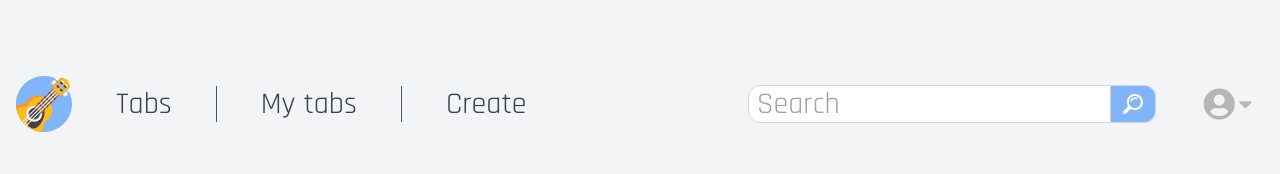
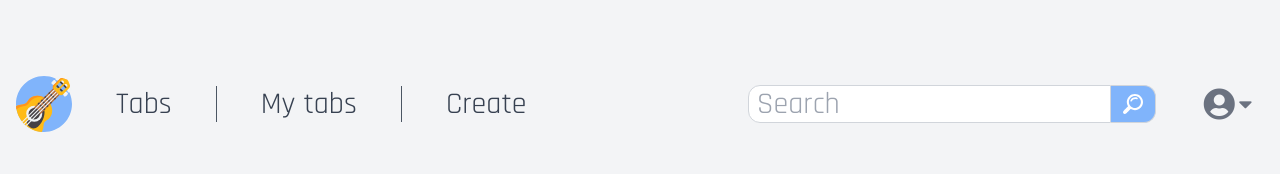
Before and after one commit to anncst/fidis, a React (Create React App) app: page / in a window 1280 px wide. Shown: the top 174 px of the page. Built offline with nearby package versions, Linux system fonts and the light colour scheme; no server answers.

Commit message:
added logout

```diff
--- a/src/App.js
+++ b/src/App.js
@@ -33,7 +33,7 @@ class App extends React.Component{
       <Router>
       <ModalContextProvider>
           <div className="App max-w-screen-2xl mx-auto m-10 min-h-screen p-4">
-            <Navbar />
+            <Navbar profile= {this.state.profile}/>
             <Route exact path="/">
               <h1 className="text-5xl mt-10">Welcome to <span className="text-primary">fidis!</span></h1>
               <div className="flex justify-evenly items-center">
--- a/src/components/Navbar.js
+++ b/src/components/Navbar.js
@@ -3,13 +3,13 @@ import Search from "./navbar/Search";
 import {Link} from "react-router-dom";
 import Account from "./navbar/Account"
 
-function Navbar(){
+function Navbar({profile}){
     return(
         <nav className="flex items-center my-5">
             <Link to="/"><img src="/img/guitar.svg" alt="logo" className="h-14"/></Link>
             <Cards />
             <Search />
-            <Account />
+            <Account profile={profile}/>
         </nav>
         )
 }
--- a/src/components/navbar/Account.js
+++ b/src/components/navbar/Account.js
@@ -1,3 +1,4 @@
+import axios from 'axios';
 import React from 'react';
 import { ModalContext } from '../../contexts/ModalContext';
 
@@ -19,18 +20,28 @@ class Account extends React.Component{
     render(){
         return(
             <div className="ml-10 relative" onBlur={this.hide}>
-                <button className="text-black flex items-center opacity-25 hover:bg-primary px-2 py-1 rounded-lg" onClick={this.handleClick}>
-                    <i className="fas fa-user-circle fa-2x"></i>
-                    <i className="fas fa-caret-down fa-lg mx-1"></i>
+                <button className="text-gray-700 flex items-center hover:bg-gray-200 px-2 py-1 rounded-lg text-l" onClick={this.handleClick}>
+                    {this.props.profile ? <span className="px-4 py-2 text-xl ">{this.props.profile.username}</span> : null}
+
+                    <i className="fas fa-user-circle fa-2x text-gray-500"></i>
+                    <i className="fas fa-caret-down fa-lg mx-1 text-gray-500"></i>
                 </button>
                 {this.state.showMenu &&
-                    <div className="absolute right-0 bg-white p-2 rounded-lg text-xl">
+                    <div className="absolute mt-1 right-0 bg-white p-2 rounded-lg text-xl">
                         <ModalContext.Consumer>{({openModal}) => {
-                            return (
+                            return this.props.profile ? (
+                                <ul>
+                                    <li className="py-1 px-8 hover:bg-gray-100 rounded-lg"><button onMouseDown={() => {
+                                        axios.get('/auth/logout')
+                                        .then(() => {
+                                            window.location.reload();
+                                        })
+                                    }}>Logout</button></li>
+                                </ul>
+                            ) : (
                                 <ul>
                                     <li><button className="py-1 px-8 hover:bg-gray-100 rounded-lg w-full" onMouseDown={() => {openModal("LOGIN")}}>Login</button></li>
                                     <li><button className="py-1 px-8 hover:bg-gray-100 rounded-lg w-full" onMouseDown={() => {openModal("REGISTER")}}>Register</button></li>
-                                    {/* <li className="py-1 px-8 hover:bg-gray-100 rounded-lg"><a>Logout</a></li> */}
                                 </ul>
                             )
                         }}
```
Also changed, not shown: 1 other file (tests, documents, lock files or other folders).
